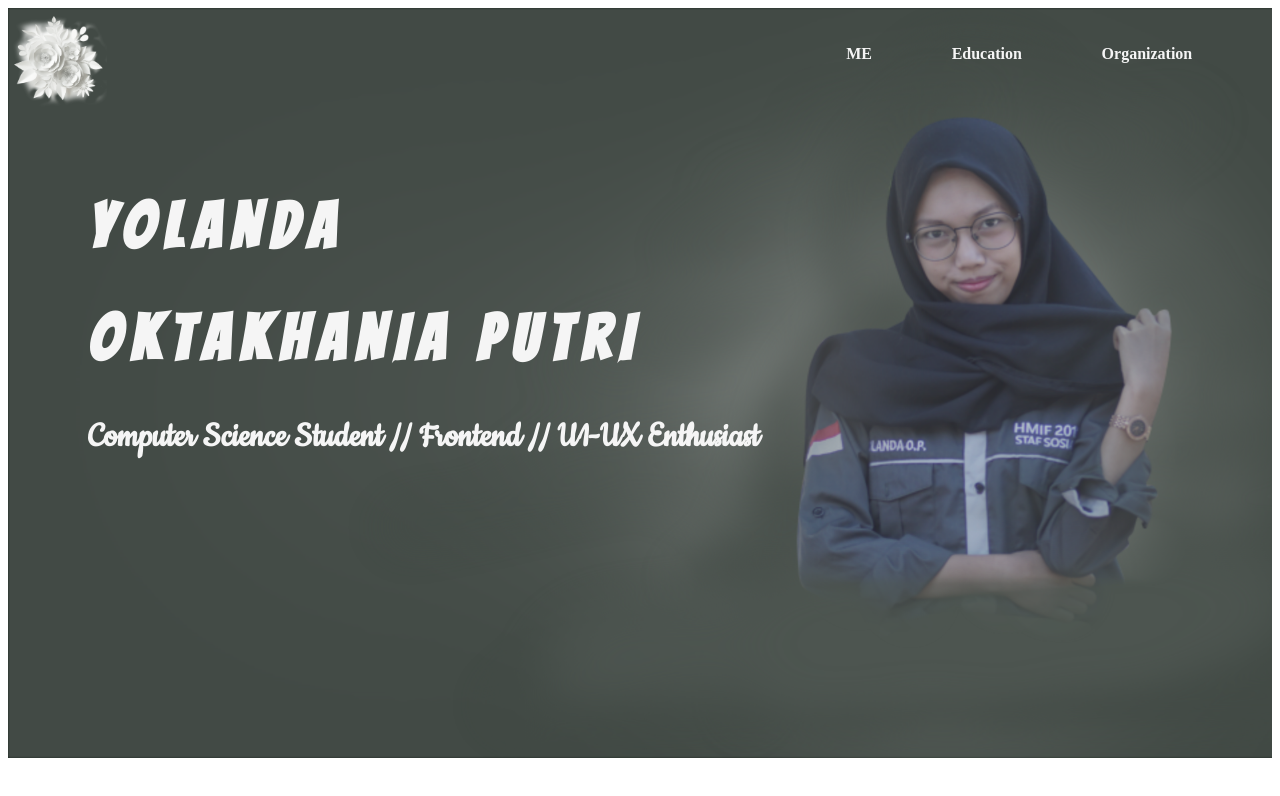
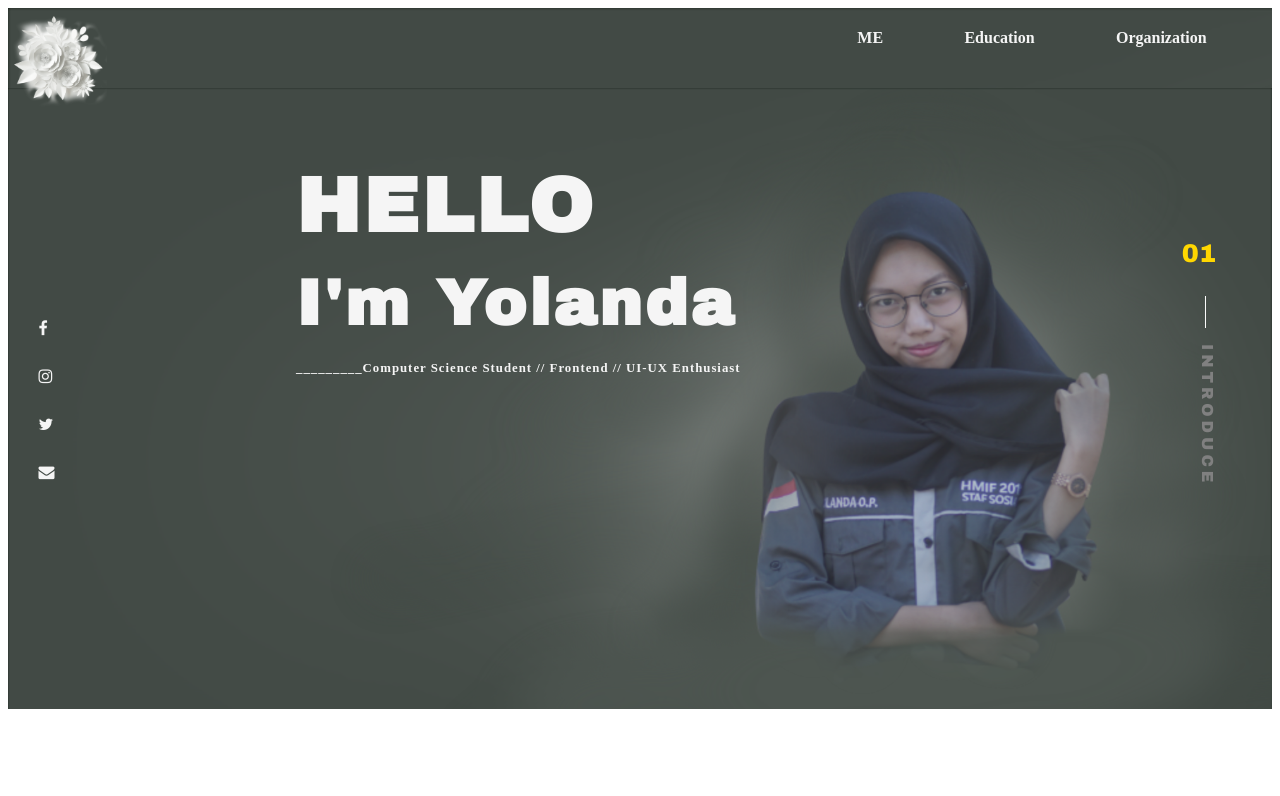
Before and after one commit to yolandaop/portfolio, a plain HTML site: page portofolio.html in a window 1280 px wide. Drawn offline with Linux system fonts and the light colour scheme.

Commit message:
merapikan

```diff
--- a/portofolio.html
+++ b/portofolio.html
@@ -5,9 +5,8 @@
     <meta name="viewport" content="width=device-width, initial-scale=1.0">
     <title>Document</title>
     <link rel="stylesheet" href="style.css">
-    <link href="https://fonts.googleapis.com/css2?family=Bangers&display=swap" rel="stylesheet">
-    <link href="https://fonts.googleapis.com/css2?family=Great+Vibes&display=swap" rel="stylesheet">
-    <link href="https://fonts.googleapis.com/css2?family=Cookie&display=swap" rel="stylesheet">
+    <link href="https://fonts.googleapis.com/css2?family=Archivo+Black&display=swap" rel="stylesheet">
+    <link rel="stylesheet" href="https://maxcdn.bootstrapcdn.com/font-awesome/4.5.0/css/font-awesome.min.css" />
 </head>
 <header>
     <nav>
@@ -20,16 +19,25 @@
             <h4>Organization</h4>
         </div>
     </nav>
-    <div class="nama">
-        <h1>YOLANDA</h1>
-        <h1>OKTAKHANIA PUTRI</h1>
-        <h3>Computer Science Student // Frontend // U1-UX Enthusiast</h3>
-    </div>
-
 </header>
 <body>
-    <div class="education">
-
+<div class="page1">
+    <div class="nama">
+        <h1>HELLO</h1>
+        <h2>I'm Yolanda</h2>
+        <h3>_________Computer Science Student // Frontend // UI-UX Enthusiast</h3>
     </div>
+    <div class="socmed">
+        <i class="fa fa-facebook"></i>
+        <i class="fa fa-instagram"></i>
+        <i class="fa fa-twitter"></i>
+        <i class="fa fa-envelope"></i>
+    </div>
+    <div class="nomor">
+        <div class="satu">01</div>
+        <div class="tex">____</div>
+        <div class="text">INTRODUCE</div>
+    </div>
+</div>
 </body>
 </html>
--- a/style.css
+++ b/style.css
@@ -1,45 +1,79 @@
-
-@media screen and (min-width: 1200px) {
-    header {
-        height: 750px;
-    }
-  }
-
-  @media screen and (max-width: 1000px) {
-    header {
-        height: 500px;
-        background-position: center;
-    }
-  }
-
-  header{
+header{
     background-image: url(header.png);
-    background-repeat: no-repeat;
-    background-size: cover;
     color: whitesmoke;
-
+    height: 5em;
 }
 
 nav{
+    position: fixed;
     display: flex;
+    width: 100%;
     justify-content: space-between;
-}
-h1{
-    font-size: 5vw;
-    font-family: 'Bangers', cursive;
-    letter-spacing: 10px;
-}
-h3{
-    font-size: 3vw;
-    font-family: 'Cookie', cursive;
 }
 .left{
     display: flex;
     width: 40%;
     justify-content: space-evenly;
-    margin-top: 1em;
 }
+.page1{
+    color: whitesmoke;
+    background-image: url(header.png);
+    background-size: cover;
+}
+h1{
+    margin-top: 0;
+    padding-top: 1em;
+    font-size: 6vw;
+    font-family: 'Archivo Black', sans-serif;
+    letter-spacing: 3px;
+}
+h2{
+    margin-top: -30px;
+    font-size: 5vw;
+    font-family: 'Archivo Black', sans-serif;
+    letter-spacing: 3px;
+}
+h3{
+    margin-top: -30px;
+    font-size: 1vw;
+    letter-spacing: 1px;
+}
+
 .nama{
-    margin-top: 5em;
-    margin-left: 5em;
+    margin-left: 18em;
+    padding-bottom: 20em;
 }
+.socmed{
+    position: fixed;
+    top: 40%;
+    left: 3%;
+    display: flex;
+    flex-direction: column;
+    justify-content: space-between;
+    height: 10em;
+}
+.satu{
+    position: absolute;
+    right: 5%;
+    top: 30%;
+    color: gold;
+    font-size: 2vw;
+    font-family: 'Archivo Black', sans-serif;
+}
+.tex{
+    position: absolute;
+    right: 4.6%;
+    top: 37%;
+    color: white;
+    font-family: 'Archivo Black', sans-serif;
+    writing-mode: tb-rl;
+}
+.text{
+    position: absolute;
+    right: 5%;
+    top: 43%;
+    color:grey;
+    font-family: 'Archivo Black', sans-serif;
+    writing-mode: tb-rl;
+    letter-spacing: 4px;
+}
```
